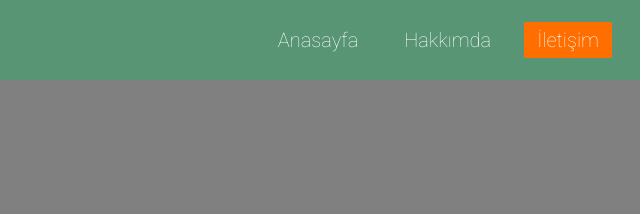
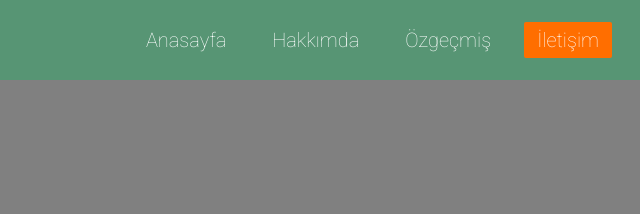
Before and after one commit to emresamed/Emreabakay, a plain HTML site: page iletisim.html in a window 1280 px wide. Shown: the top 214 px of the page, 640-1280 px from the left. Drawn offline with Linux system fonts and the light colour scheme.

Commit message:
Add files via upload

```diff
--- a/iletisim.html
+++ b/iletisim.html
@@ -16,7 +16,9 @@
             <ul>
                 <li><a href="index.html" >Anasayfa</a></li>
                 <li><a href="hakkimda.html">Hakkımda</a></li>
+                <li><a href="ozgecmis.html">Özgeçmiş</a></li>
                 <li><a href="iletisim.html"class="active">İletişim</a></li>
+
             </ul>
         </div>
         <div class="yazi">
```
Also changed, not shown: hakkimda.html (+2 -0 lines), index.html (+2 -0 lines), 01f3c605-9294-446c-95cf-4ff29b052386.jpg (added).
